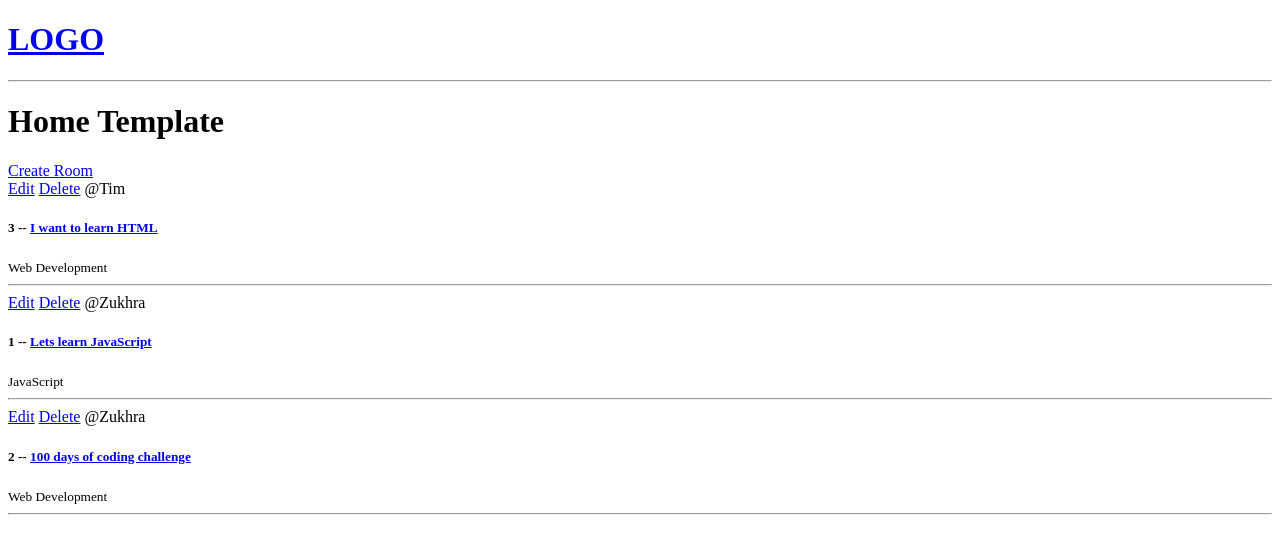
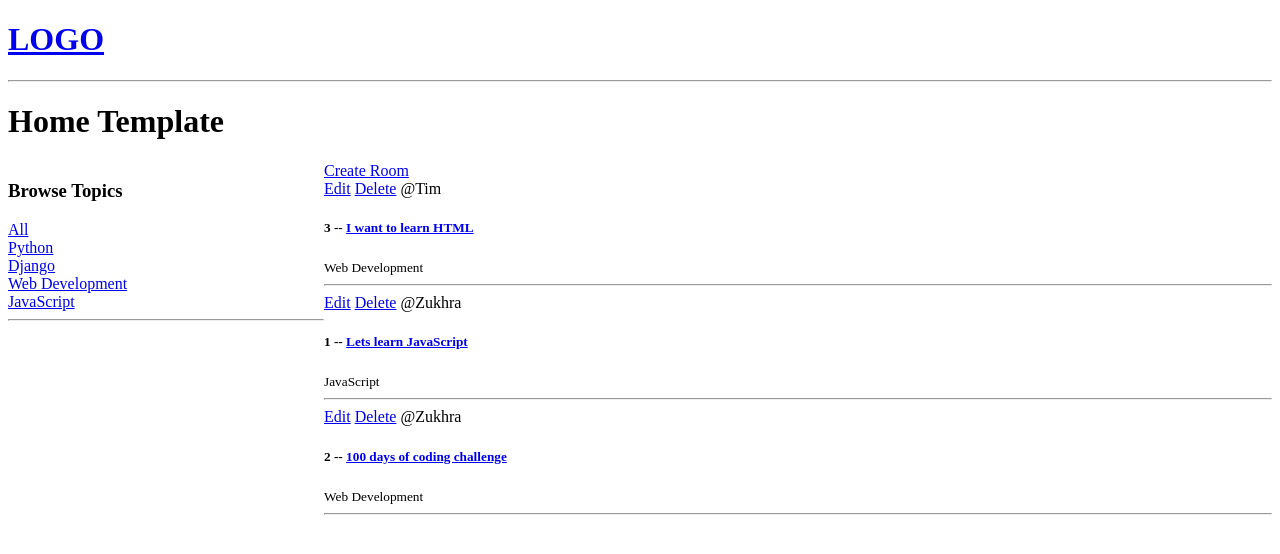
Before and after one commit to Zu18/StudyBuddy, a Django app: page / in a window 1280 px wide. Shown: the top 554 px of the page. Run offline with Django 4.2, Linux system fonts and the light colour scheme; data comes from the database, SQL or seed files in the repository.

Commit message:
Add sidebar for the topics

```diff
--- a/studybud/base/templates/base/home.html
+++ b/studybud/base/templates/base/home.html
@@ -1,7 +1,28 @@
 {% extends 'main.html' %}
 
 {% block content %}
+
+<style>
+    .home-container {
+        display: grid;
+        grid-template-columns: 1fr 3fr;
+    }
+</style>
+
    <h1>Home Template</h1>
+   <div class="home-container">
+     <div class="">
+       <h3>Browse Topics</h3>
+       <div>
+         <a href="{% url 'home' %}">All</a>
+       </div>
+       {% for topic in topics %}
+          <div>
+            <a href="{% url 'home' %}?q={{topic.name}}">{{topic.name}}</a>
+          </div>
+       {% endfor %}
+       <hr>
+     </div>
      <div>
        <a href="{% url 'create-room' %}">Create Room</a>
        <div>
@@ -16,6 +37,6 @@
               </div>
          {% endfor %}
        </div>
-
+     </div>
    </div>
 {% endblock content %}
--- a/studybud/base/views.py
+++ b/studybud/base/views.py
@@ -1,5 +1,5 @@
 from django.shortcuts import render, redirect
-from .models import Room
+from .models import Room, Topic
 from .forms import RoomForm
 # Create your views here.
 
@@ -10,8 +10,10 @@ from .forms import RoomForm
 #]
 
 def home(request):
-    rooms = Room.objects.all()
-    context = {'rooms': rooms}
+    q = request.GET.get('q') if request.GET.get('q') != None else ''
+    rooms = Room.objects.filter(topic__name__icontains=q)
+    topics = Topic.objects.all()
+    context = {'rooms': rooms, 'topics': topics}
     return render(request, 'base/home.html', context)
 
 def room(request, pk):
```
Lines whose indentation alone changed are shown as unchanged.
